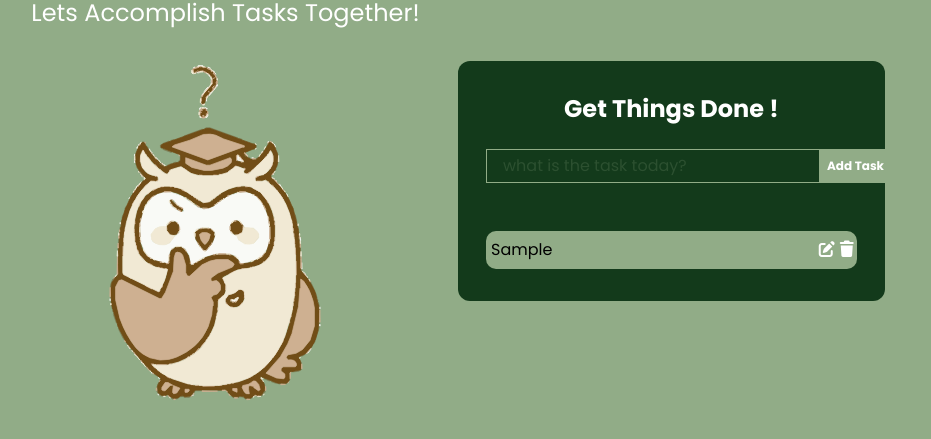
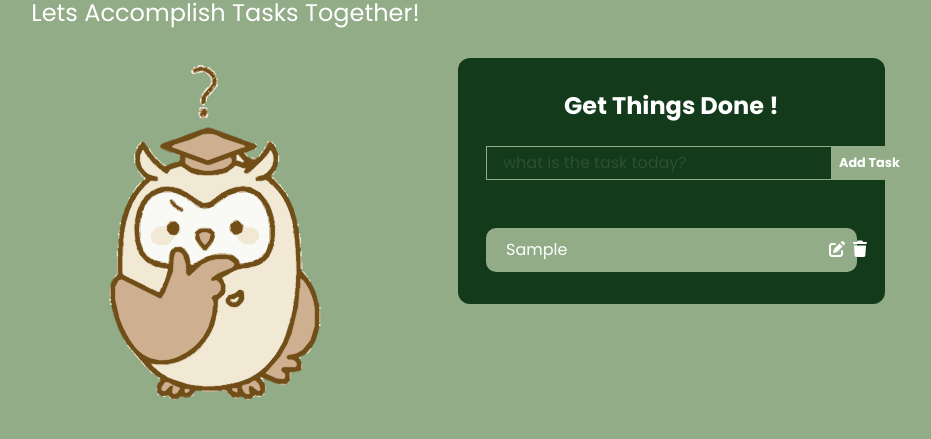
Before and after one commit to mahziarnb/todo-list, a website: page index.html in a window 1280 px wide. Both pictures are taken after typing "Sample" into the empty fields and a click on the button "Add Task". Shown: the part 219-658 px from the top of the page, without its empty margins (182-1113 px from the left). Drawn offline with Linux system fonts and the light colour scheme.

Commit message:
update list item style

```diff
--- a/assets/css/style.css
+++ b/assets/css/style.css
@@ -10,10 +10,7 @@ body{
 .btn{
     cursor: pointer;
     color: white;
-}
-
-.btn:hover{
-    color: #133a1b91;
+    transition: color .15s ease ;
 }
 
 .tasks-item{
@@ -25,7 +22,8 @@ body{
 
 .item-input{
     flex-grow: 1;
-    padding: 7px 5px;
+    padding: 10px 5px 10px 20px;
+    color: white;
 }
 
 .item-input:focus{
@@ -41,3 +39,30 @@ body{
 .show{
     display: show;
 }
+
+.btn-group{
+    display: flex;
+    gap: 0 3px;
+    padding-right: 8px;
+}
+
+.addBtn{
+    transition:color .15s ease , background-color .15s ease ;
+    cursor: pointer;
+    color: white;
+}
+
+.addBtn:hover {
+    background-color: #FFFFFF;
+    color: #133a1b91 ;
+}
+
+.cancelBtn:hover ,
+.removeBtn:hover {
+    color: #b9854e;
+}
+
+.confirmBtn:hover ,
+.editBtn:hover{
+    color: #133a1b91;
+}
--- a/assets/js/script.js
+++ b/assets/js/script.js
@@ -19,11 +19,11 @@ div.classList.add('btn-group')
 li.append(div)
 
 const editBtn = document.createElement('button')
-editBtn.classList.add('editBtn' , 'btn')
+editBtn.classList.add('editBtn' ,'btn','order-3')
 div.append(editBtn)
 
 const removeBtn = document.createElement('button')
-removeBtn.classList.add('removeBtn' , 'btn')
+removeBtn.classList.add('removeBtn','btn','order-4')
 div.append(removeBtn)
 
 const editIcon = document.createElement('i')
@@ -35,7 +35,7 @@ removeIcon.classList.add('fa-solid' , 'fa-trash')
 removeBtn.append(removeIcon)
 // hide buttons
 const cancelBtn = document.createElement('button')
-cancelBtn.classList.add('cancelBtn' , 'btn' , 'hide')
+cancelBtn.classList.add('cancelBtn' , 'btn' , 'hide' , 'order-1')
 div.append(cancelBtn)
 
 const cancelIcon = document.createElement('i')
@@ -43,7 +43,7 @@ cancelIcon.classList.add('fa-solid' , 'fa-xmark')
 cancelBtn.append(cancelIcon)
 
 const confirmBtn = document.createElement('button')
-confirmBtn.classList.add('confirmBtn' , 'btn' , 'hide')
+confirmBtn.classList.add('confirmBtn' , 'btn' , 'hide','order-2')
 div.append(confirmBtn)
 
 const confirmIcon = document.createElement('i')
--- a/index.html
+++ b/index.html
@@ -5,8 +5,8 @@
     <meta name="viewport" content="width=device-width, initial-scale=1.0">
     <title>todo list</title>
     <link rel="stylesheet" href="assets/css/output.css">
+    <link rel="stylesheet" href="https://cdnjs.cloudflare.com/ajax/libs/font-awesome/7.3.0/css/all.min.css">
     <link rel="stylesheet" href="assets/css/style.css">
-    <link rel="stylesheet" href="https://cdnjs.cloudflare.com/ajax/libs/font-awesome/7.3.0/css/all.min.css">
     <link
   href="https://fonts.googleapis.com/css2?family=Poppins:wght@400;500;600;700;800&display=swap"
   rel="stylesheet"
@@ -41,8 +41,8 @@
 
                 <!-- add task -->
                 <div class="add-task flex mt-6 mb-[3rem]">
-                    <input id="add-task-input" type="text" placeholder="what is the task today?" class="bg-transparent placeholder-tint/20   border border-r-0 text-tint border-tint pl-4 py-1 grow outline-none">
-                    <button id="addBtn" type="button" class="bg-tint border border-l-0 border-tint text-xs px-2 text-nowrap font-bold py-1 text-light transition duration-150 ease-in-out hover:bg-tint/50 hover:cursor-pointer">Add Task</button>
+                    <input id="add-task-input" type="text" placeholder="what is the task today?" class="bg-transparent placeholder-tint/20   border border-r-0 text-tint border-tint pl-4 pr-3 py-1 grow outline-none">
+                    <button id="addBtn" type="button" class="addBtn bg-tint border border-l-0 border-tint text-[.8rem] px-2 text-nowrap font-bold py-1 text-light">Add Task</button>
                 </div>
 
                 <!-- tasks container -->
--- a/src/input.css
+++ b/src/input.css
@@ -3,4 +3,5 @@
     --color-tint :#91AC87;
     --color-shade :#133A1B;
     --color-light:#FFFFFF;
+    --color-ani:#b9854e;
 }
```
Also changed, not shown: assets/css/output.css.
